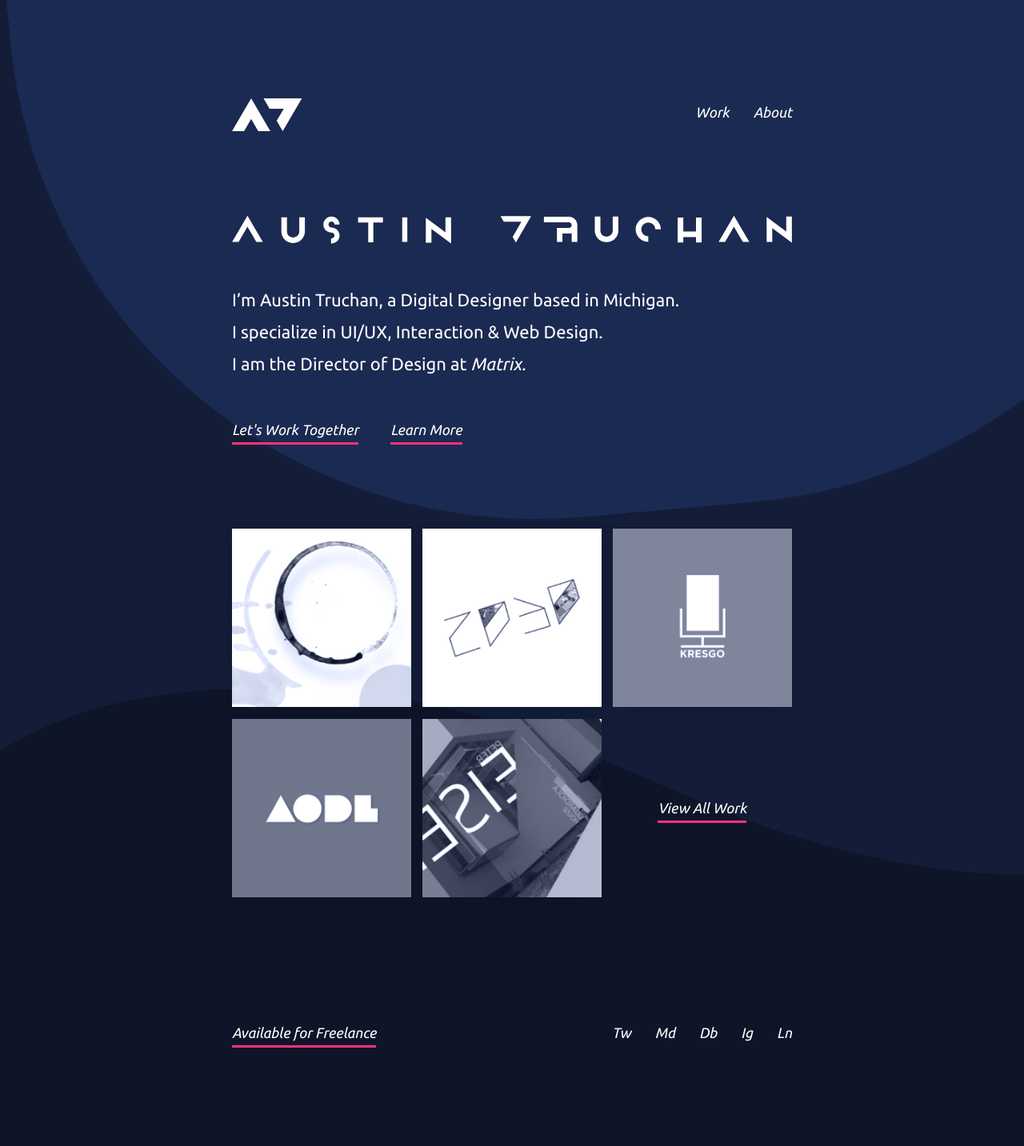
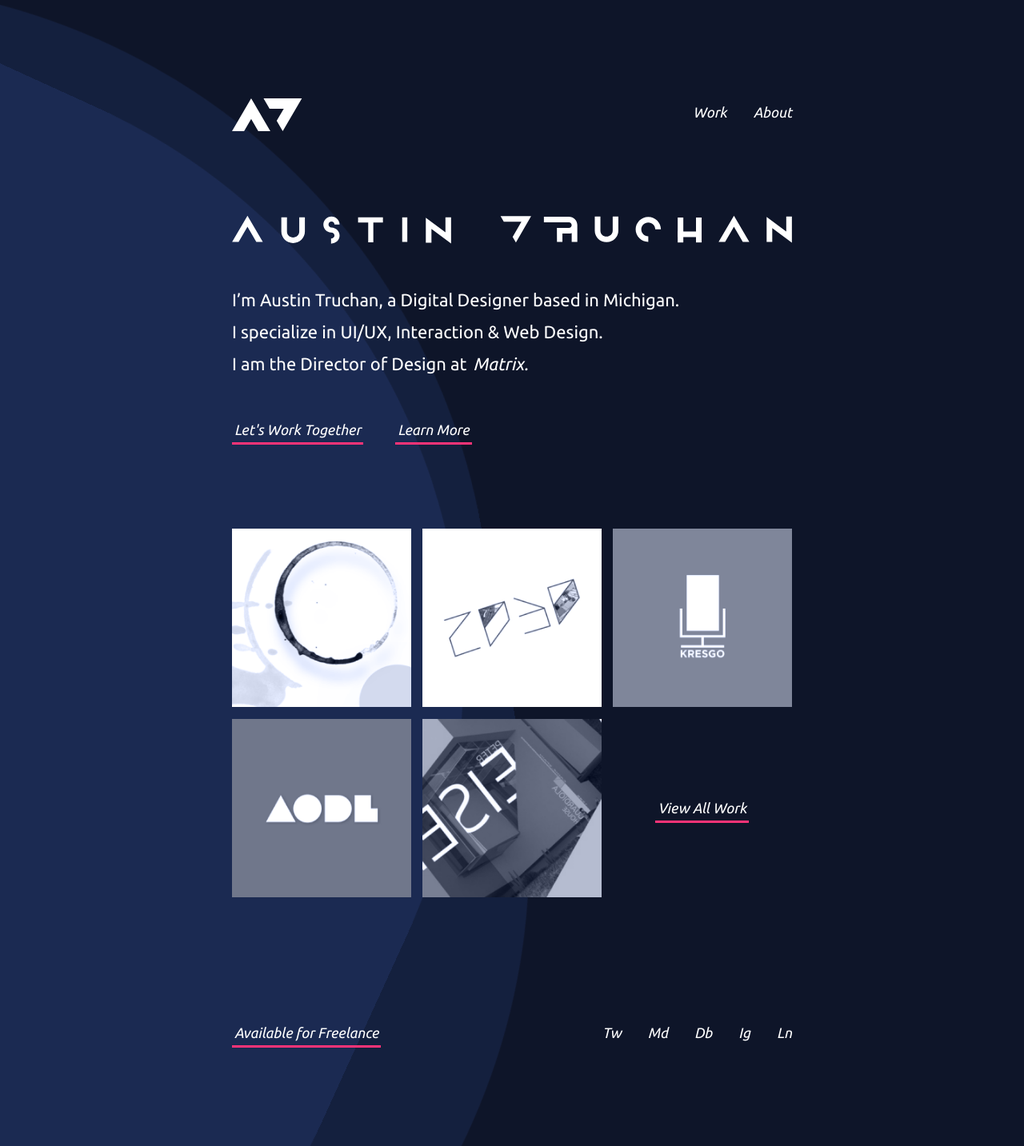
Before and after one commit to austintruchan/portfolio, a PHP site: page / in a window 1280 px wide. Shown: the whole page at 80% size. Run offline with PHP 8.4, Linux system fonts and the light colour scheme; some libraries are stand-ins or nearby versions.

Commit message:
Updated to a new blob bg!

```diff
--- a/index.php
+++ b/index.php
@@ -40,10 +40,10 @@
 
 			<?php include 'includes/footer.php'; ?></div>
 
-			<div class="bg-frame">
-				<div class='wave -one'></div></div>
+			<div class="blob-frame">
+				<div class='blob -one'></div>
+				<div class='blob -two'></div></div>
 
-			<div class="bg-bottom"><img src="../style/imgs/bg-bottom.svg"/></div>
 
 
         <script src="style/js/vendor/modernizr-3.5.0.min.js"></script>
--- a/style/css/bg.css
+++ b/style/css/bg.css
@@ -78,10 +78,10 @@
 }
 
 /* ==========================================================================
-   Blogs!
+   Blobs!
    ========================================================================== */
 
-.bg-frame {
+.blob-frame {
 	overflow: hidden;
 	height: 100%;
 	width: 100vw;
@@ -91,20 +91,41 @@
 	z-index: -1;
 }
 
-.wave {
-	opacity: 1;
+.blob {
+	opacity: .5;
 	position: absolute;
-	top: -70vw;
+	left: -100vw;
 	background: #1B2A52;
-	width: 120vw;
-	height: 120vw;
+	width: 150vw;
+	height: 150vw;
 	border-radius: 43%;
-	animation: drift 25s infinite linear;
+	animation: blob 25s infinite linear;
 	z-index: -1;
 	overflow: hidden;
 }
 
-@keyframes drift {
-	from { transform: rotate(0deg); }
-	from { transform: rotate(360deg); }
+.blob.-two {
+	opacity: 1;
+  animation: blob 30s infinite ease;
+  width: 142vw;
+  height: 142vw;
 }
+
+.blob-bottom {
+  opacity: 1;
+  position: absolute;
+  bottom: -225vw;
+  right: -130vw;
+  background: #0E1529;
+  width: 250vw;
+  height: 250vw;
+  border-radius: 43%;
+  animation: blob 55s infinite ease-in-out;
+  z-index: -2;
+  overflow: hidden;
+}
+
+@keyframes blob {
+	from { transform: rotate(0deg) rotateZ(360deg); }
+	from { transform: rotate(360deg) rotateZ(360deg); }
+}
--- a/style/css/global.css
+++ b/style/css/global.css
@@ -1,5 +1,5 @@
 html {
-	background: #131D38;
+	background: #0E1529;
 	font-family: 'Ubuntu', sans-serif;
 	color: #FFF;
 }
@@ -33,29 +33,29 @@ p {
 .link {
 	border-bottom: 3px solid transparent;
 	color: #FFF;
-	padding: 0;
+	padding: 3px;
 	transition: all .2s ease;
 }
 
 .link:hover {
 	border-bottom: 3px solid #FF3377;
 	color: #FF3377;
-	padding-bottom: 5px;
+	padding-bottom: 8px;
 }
 
 .link-list {
 	border-bottom: 3px solid transparent;
 	color: #FFF;
 	font-size: 18px;
-	margin-left: 30px;
-	padding: 0;
+	margin: 0 -3px 0 30px;
+	padding: 3px;
 	transition: all .2s ease;
 }
 
 .link-list:hover {
 	border-bottom: 3px solid #FF3377;
 	color: #FF3377;
-	padding-bottom: 5px;
+	padding-bottom: 8px;
 }
 
 .link-list.active {
@@ -69,14 +69,14 @@ p {
 	color: #FFF;
 	font-size: 18px;
 	margin: 0 40px 0 0;
-	padding: 0 0 5px 0;
+	padding: 0 3px 5px 3px;
 	transition: all .2s ease;
 }
 
 .link-action:hover {
 	border-bottom: 3px solid #FF3377;
 	color: #FF3377;
-	padding: 0 0 10px 0;
+	padding: 0 3px 10px 3px;
 }
 
 .space {
--- a/style/css/tiles.css
+++ b/style/css/tiles.css
@@ -12,7 +12,6 @@
 
 .tile {
 	background-color: #131D38;
-	box-shadow: 0 10px 20px 0 rgba(10,16,32,.1);
 	margin: 1%;
 	position: relative;
 	transition: all .2s ease-out;
@@ -21,7 +20,6 @@
 }
 
 .tile:hover {
-	box-shadow: 0 20px 40px 0 rgba(10,16,32,.3);
 	transform: scale(1.05,1.05);
 	z-index: 2;
 }
@@ -31,7 +29,7 @@
 }
 
 .overlay {
-	background-color: rgba(15,22,43,1);
+	background-color: rgba(14,21,41,1);
 	height: 100%;
 	mix-blend-mode: color;
 	position: absolute;
@@ -40,7 +38,7 @@
 }
 
 .overlay:hover{
-	background-color: rgba(15,22,43,0);
+	background-color: rgba(14,21,41,0);
 }
 
 .tile img {
```
Also changed, not shown: pages/about.php (+3 -6 lines), pages/work.php (+3 -4 lines).
